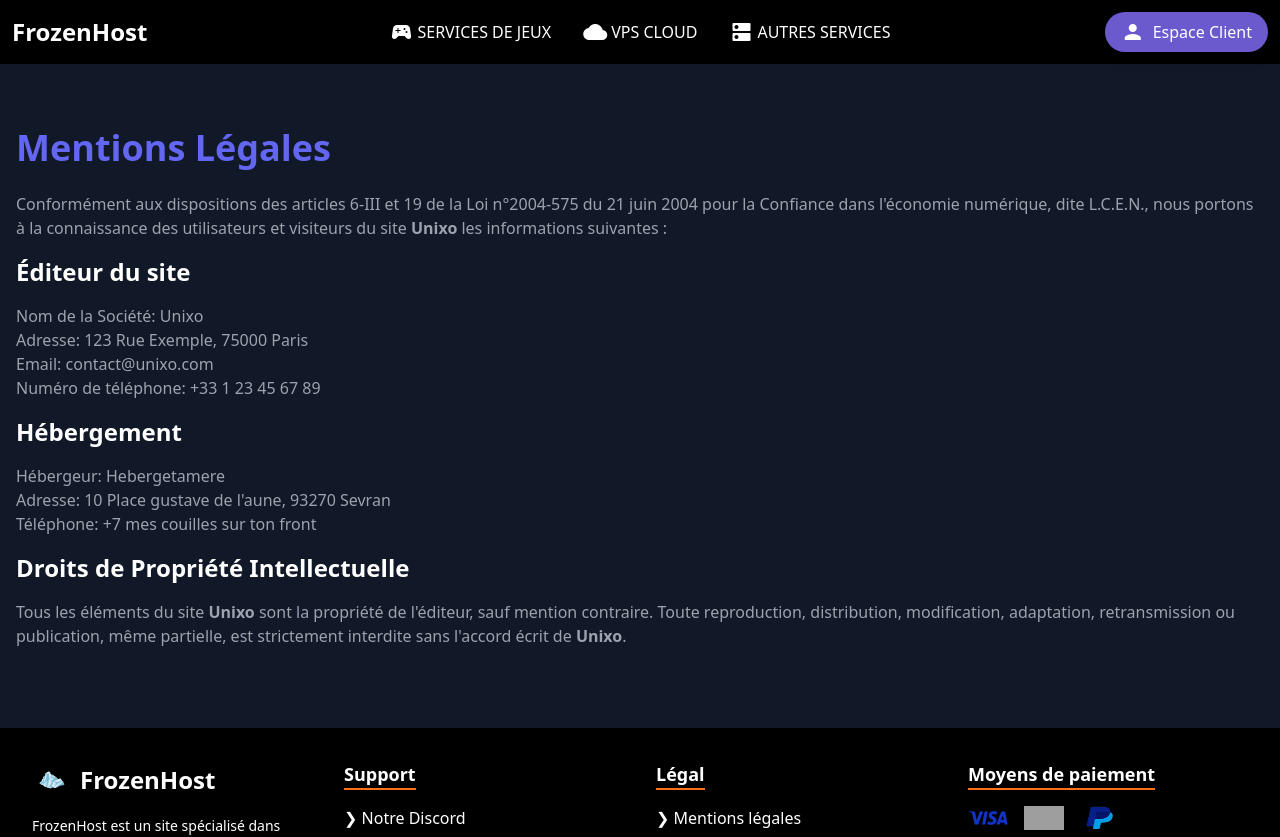
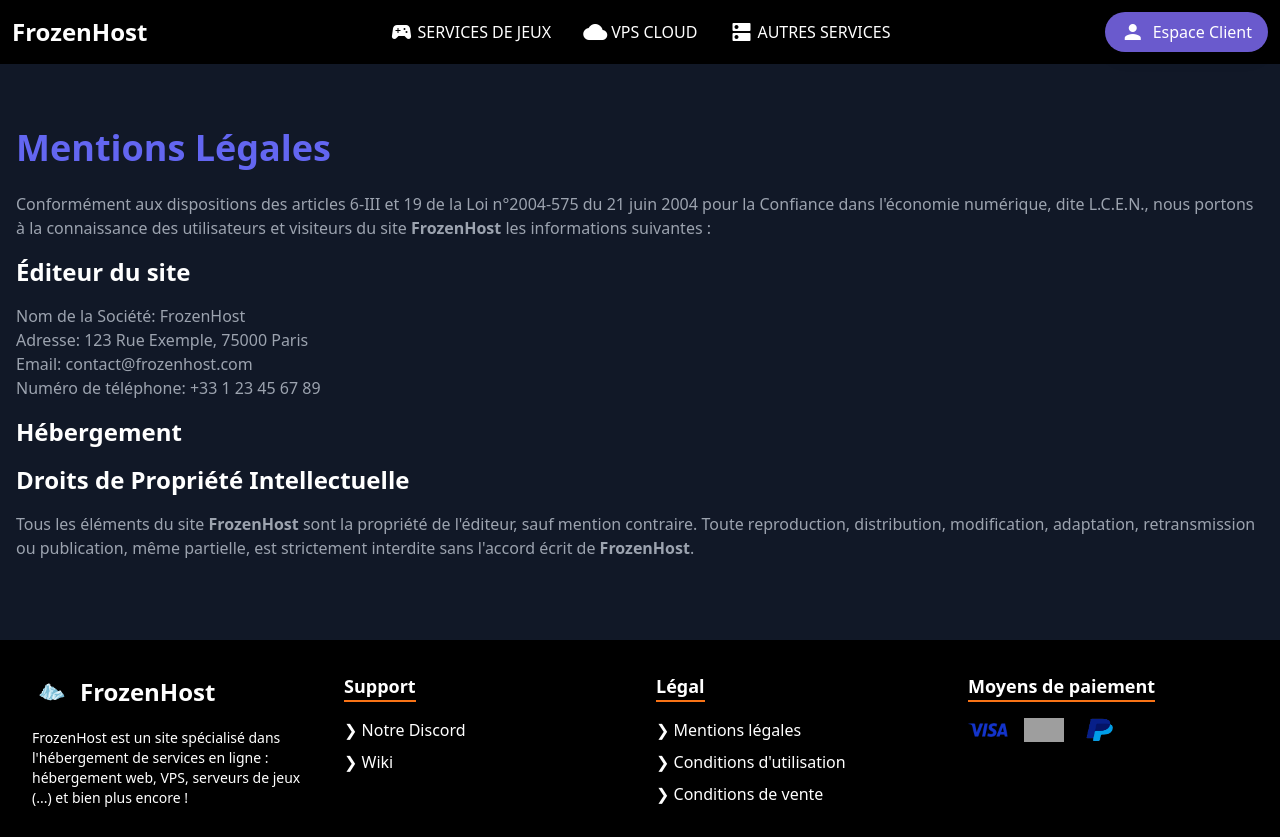
Before and after one commit to mlft9/vitrine, a Next.js app: page /mentions-legales in a window 1280 px wide. Shown: the top 837 px of the page. Built offline with nearby package versions, Linux system fonts and the light colour scheme; grey boxes are pictures that could not be loaded.

Commit message:
update conditions

```diff
--- a/pages/conditions-utilisation.js
+++ b/pages/conditions-utilisation.js
@@ -6,14 +6,14 @@
   return (
     <div className="min-h-screen bg-gray-900 text-gray-200 flex flex-col">
       <Head>
-        <title>Conditions d'Utilisation - Unixo</title>
+        <title>Conditions d'Utilisation - FrozenHost</title>
       </Head>
       <Navbar />
 
       <div className="container mx-auto px-4 py-16">
         <h1 className="text-4xl font-bold text-indigo-500 mb-6">Conditions d'Utilisation</h1>
         <p className="text-gray-400 mb-4">
-          Les présentes conditions d'utilisation régissent l'utilisation du site <strong>Unixo</strong>. En accédant et en naviguant sur notre site, vous acceptez ces conditions dans leur intégralité.
+          Les présentes conditions d'utilisation régissent l'utilisation du site <strong>FrozenHost</strong>. En accédant et en naviguant sur notre site, vous acceptez ces conditions dans leur intégralité.
         </p>
 
         <h2 className="text-2xl font-bold text-white mb-4">Utilisation du Site</h2>
@@ -23,7 +23,7 @@
 
         <h2 className="text-2xl font-bold text-white mb-4">Droits et Responsabilités</h2>
         <p className="text-gray-400 mb-4">
-          Unixo ne peut être tenu responsable des erreurs ou omissions des informations présentes sur le site. L'utilisateur utilise le site à ses propres risques et Unixo ne pourra être tenu responsable de tout dommage direct ou indirect résultant de l'utilisation du site.
+          Unixo ne peut être tenu responsable des erreurs ou omissions des informations présentes sur le site. L'utilisateur utilise le site à ses propres risques et FrozenHost ne pourra être tenu responsable de tout dommage direct ou indirect résultant de l'utilisation du site.
         </p>
       </div>
 
--- a/pages/conditions-vente.js
+++ b/pages/conditions-vente.js
@@ -6,14 +6,14 @@
   return (
     <div className="min-h-screen bg-gray-900 text-gray-200 flex flex-col">
       <Head>
-        <title>Conditions de Vente - Unixo</title>
+        <title>Conditions de Vente - FrozenHost</title>
       </Head>
       <Navbar />
 
       <div className="container mx-auto px-4 py-16">
         <h1 className="text-4xl font-bold text-indigo-500 mb-6">Conditions de Vente</h1>
         <p className="text-gray-400 mb-4">
-          Les présentes conditions de vente s'appliquent à toutes les transactions effectuées sur le site <strong>Unixo</strong>.
+          Les présentes conditions de vente s'appliquent à toutes les transactions effectuées sur le site <strong>FrozenHost</strong>.
         </p>
 
         <h2 className="text-2xl font-bold text-white mb-4">Commandes et Paiements</h2>
--- a/pages/mentions-legales.js
+++ b/pages/mentions-legales.js
@@ -6,34 +6,29 @@
   return (
     <div className="min-h-screen bg-gray-900 text-gray-200 flex flex-col">
       <Head>
-        <title>Mentions Légales - Unixo</title>
+        <title>Mentions Légales - FrozenHost</title>
       </Head>
       <Navbar />
 
       <div className="container mx-auto px-4 py-16">
         <h1 className="text-4xl font-bold text-indigo-500 mb-6">Mentions Légales</h1>
         <p className="text-gray-400 mb-4">
-          Conformément aux dispositions des articles 6-III et 19 de la Loi n°2004-575 du 21 juin 2004 pour la Confiance dans l'économie numérique, dite L.C.E.N., nous portons à la connaissance des utilisateurs et visiteurs du site <strong>Unixo</strong> les informations suivantes :
+          Conformément aux dispositions des articles 6-III et 19 de la Loi n°2004-575 du 21 juin 2004 pour la Confiance dans l'économie numérique, dite L.C.E.N., nous portons à la connaissance des utilisateurs et visiteurs du site <strong>FrozenHost</strong> les informations suivantes :
         </p>
 
         <h2 className="text-2xl font-bold text-white mb-4">Éditeur du site</h2>
         <p className="text-gray-400 mb-4">
-          Nom de la Société: Unixo<br/>
+          Nom de la Société: FrozenHost<br/>
           Adresse: 123 Rue Exemple, 75000 Paris<br/>
-          Email: contact@unixo.com<br/>
+          Email: contact@frozenhost.com<br/>
           Numéro de téléphone: +33 1 23 45 67 89
         </p>
 
         <h2 className="text-2xl font-bold text-white mb-4">Hébergement</h2>
-        <p className="text-gray-400 mb-4">
-          Hébergeur: Hebergetamere<br/>
-          Adresse: 10 Place gustave de l'aune, 93270 Sevran<br/>
-          Téléphone: +7 mes couilles sur ton front
-        </p>
 
         <h2 className="text-2xl font-bold text-white mb-4">Droits de Propriété Intellectuelle</h2>
         <p className="text-gray-400 mb-4">
-          Tous les éléments du site <strong>Unixo</strong> sont la propriété de l'éditeur, sauf mention contraire. Toute reproduction, distribution, modification, adaptation, retransmission ou publication, même partielle, est strictement interdite sans l'accord écrit de <strong>Unixo</strong>.
+          Tous les éléments du site <strong>FrozenHost</strong> sont la propriété de l'éditeur, sauf mention contraire. Toute reproduction, distribution, modification, adaptation, retransmission ou publication, même partielle, est strictement interdite sans l'accord écrit de <strong>FrozenHost</strong>.
         </p>
       </div>
 
```
